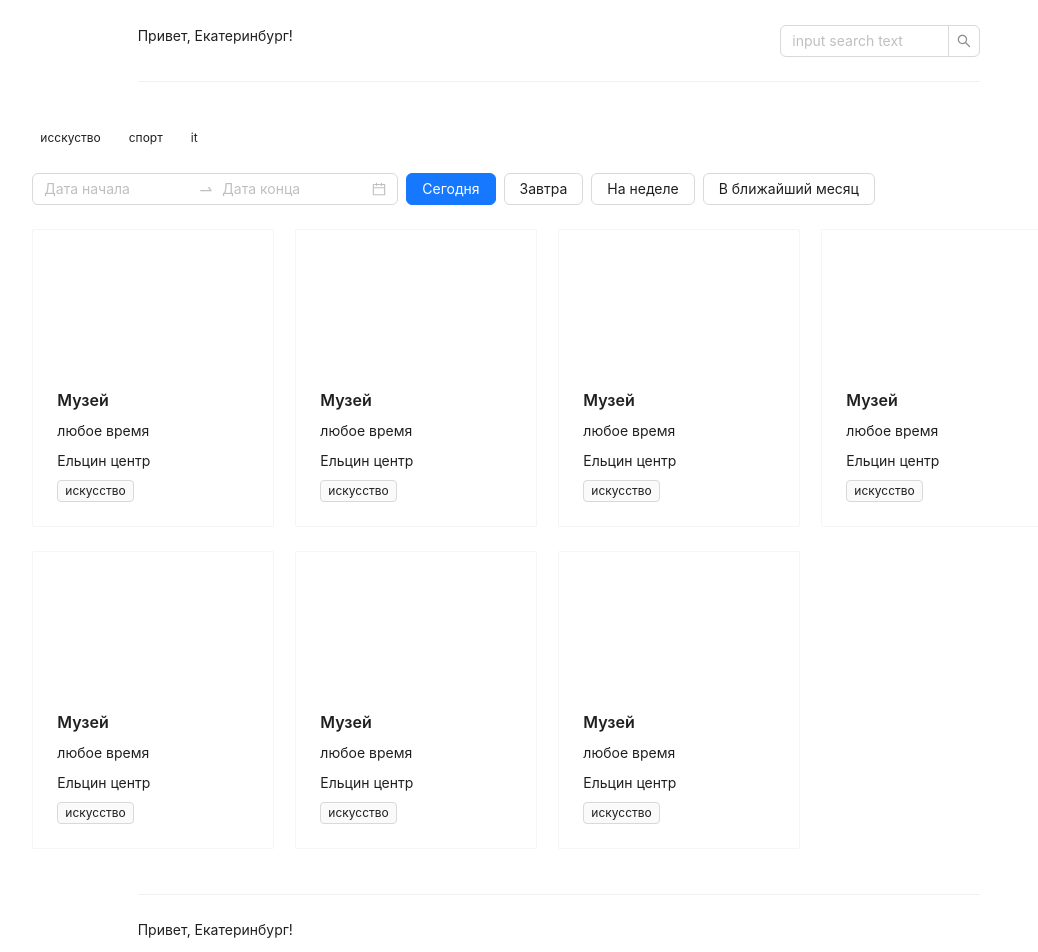
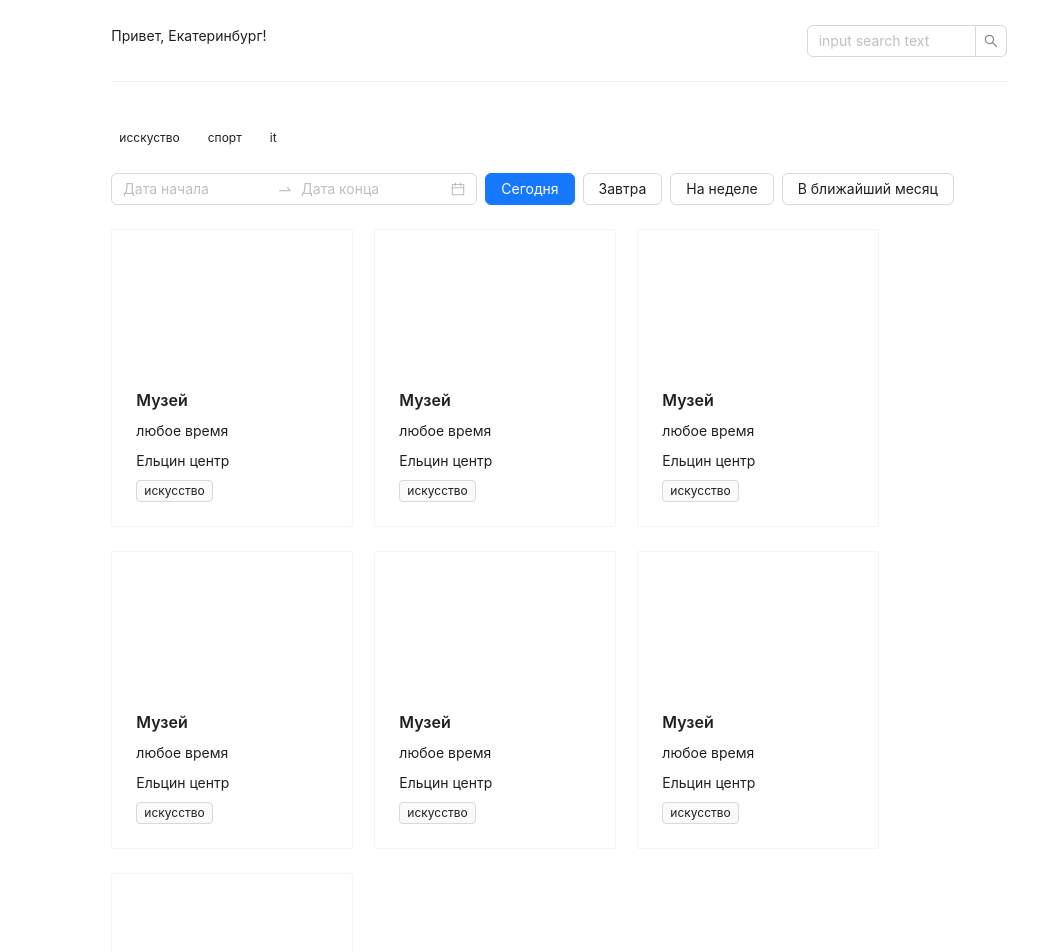
Before and after one commit to stdout-team/cc-frontend, a Next.js app: page / in a window 1280 px wide. Shown: the part 20-972 px from the top of the page, without its empty margins (81-1119 px from the left). Built offline with nearby package versions, Linux system fonts and the light colour scheme.

Commit message:
added a bit of adaptability

```diff
--- a/src/pages/index.tsx
+++ b/src/pages/index.tsx
@@ -1,5 +1,3 @@
-import TagsGroup from "@/shared/ui/TagsGroup";
-import Card from "@/shared/ui/Card";
 import EventWidget from "@/widgets/EventWidget";
 import FooterWidget from "@/widgets/FooterWidget";
 import HeaderWidget from "@/widgets/HeaderWidget";
@@ -10,8 +8,8 @@ export default function Home() {
         <>
 
             <HeaderWidget/>
-            <Row align="middle">
-                <Col offset={2}>
+            <Row>
+                <Col>
                     <EventWidget/>
                 </Col>
             </Row>
--- a/src/widgets/EventWidget/styles/eventWidget.tsx
+++ b/src/widgets/EventWidget/styles/eventWidget.tsx
@@ -11,6 +11,9 @@ const disabledDate: RangePickerProps['disabledDate'] = (current) => {
 };
 export const EventWidget = () => {
     return (
+
+        <Row justify="center">
+            <Col span={18} offset={1}>
                 <Space direction="vertical" size={24}>
                     <Row>
                         <Col>
@@ -33,7 +36,8 @@ export const EventWidget = () => {
                         </Col>
                     </Row>
                     <Row gutter={[21, 24]}>
-                {[1, 2, 3, 4, 5, 6, 7].map((value) => <Col key={value + 1}> <Card key={value} date={"любое время"}
+                        {[1, 2, 3, 4, 5, 6, 7].map((value) => <Col key={value + 1}> <Card key={value}
+                                                                                          date={"любое время"}
                                                                                           place={"Ельцин центр"}
                                                                                           tags={["искусство"]}
                                                                                           title={"Музей"}
@@ -42,5 +46,8 @@ export const EventWidget = () => {
                     </Row>
                 </Space>
 
+            </Col>
+        </Row>
+
     )
 }
--- a/src/widgets/FooterWidget/styles/footerWidget.tsx
+++ b/src/widgets/FooterWidget/styles/footerWidget.tsx
@@ -5,9 +5,8 @@ const {Text} = Typography;
 export const FooterWidget = () => {
     return (
 
-        <Row align='middle' style={{margin: "21px 0 45px 0"}}>
-            <Col xs={{span: 22, offset: 1}} sm={{span: 20, offset: 2}} md={{span: 18, offset: 3}}
-                 lg={{span: 16, offset: 4}}>
+        <Row justify="center" style={{margin: "21px 0 45px 0"}}>
+            <Col span={17}>
                 <Divider/>
                 <Text>Привет, Екатеринбург!</Text>
             </Col>
--- a/src/widgets/HeaderWidget/styles/headerWidget.tsx
+++ b/src/widgets/HeaderWidget/styles/headerWidget.tsx
@@ -6,9 +6,8 @@ const {Search} = Input;
 const onSearch = (value: string) => console.log(value);
 export const HeaderWidget = () => {
     return (
-        <Row align='middle' style={{margin:"45px 0 21px 0"}}>
-            <Col xs={{span: 22, offset: 1}} sm={{span: 20, offset: 2}} md={{span: 18, offset: 3}}
-                 lg={{span: 16, offset: 4}}>
+        <Row justify='center' style={{margin:"45px 0 21px 0"}}>
+            <Col span={17}>
                 <div style={{display: "flex", justifyContent: "space-between"}}>
                     <Text>Привет, Екатеринбург!</Text>
                     <Search placeholder="input search text" onSearch={onSearch} style={{width: 200}}/>
```
Also changed, not shown: src/shared/ui/Text/header.tsx (added), src/shared/ui/Text/text.tsx (added), src/shared/ui/Text/title.tsx (added). Lines whose indentation alone changed are shown as unchanged.
